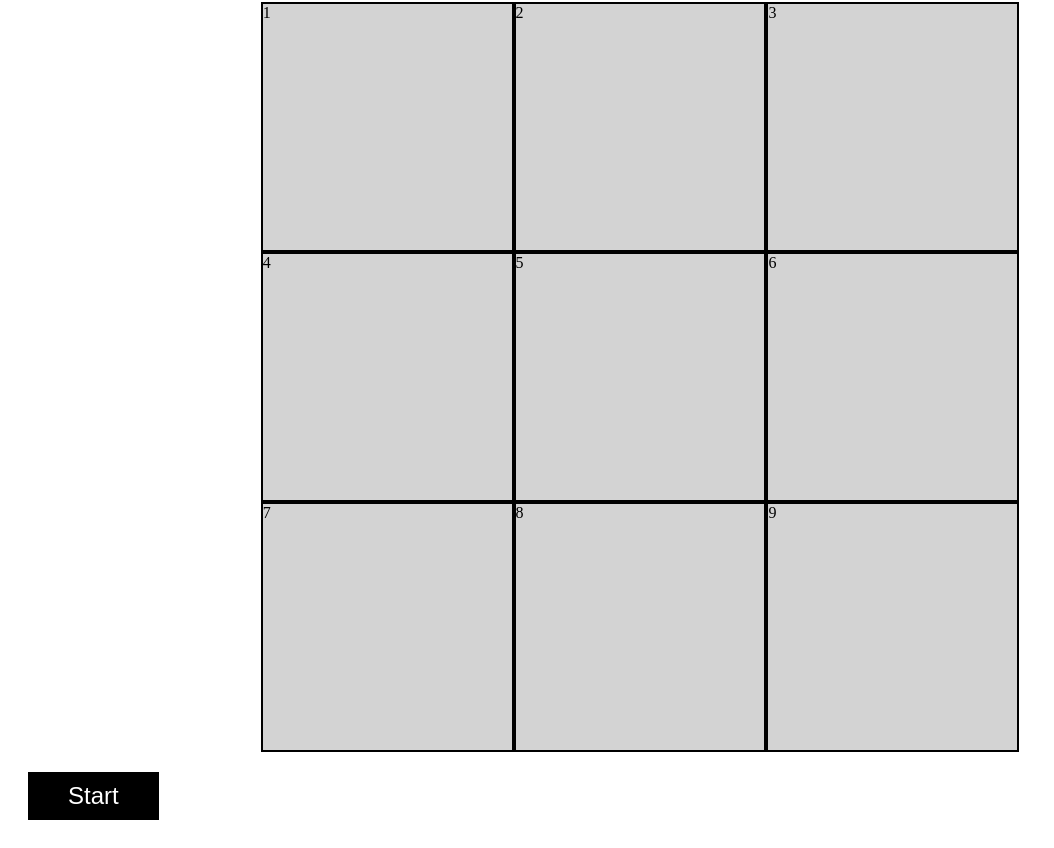
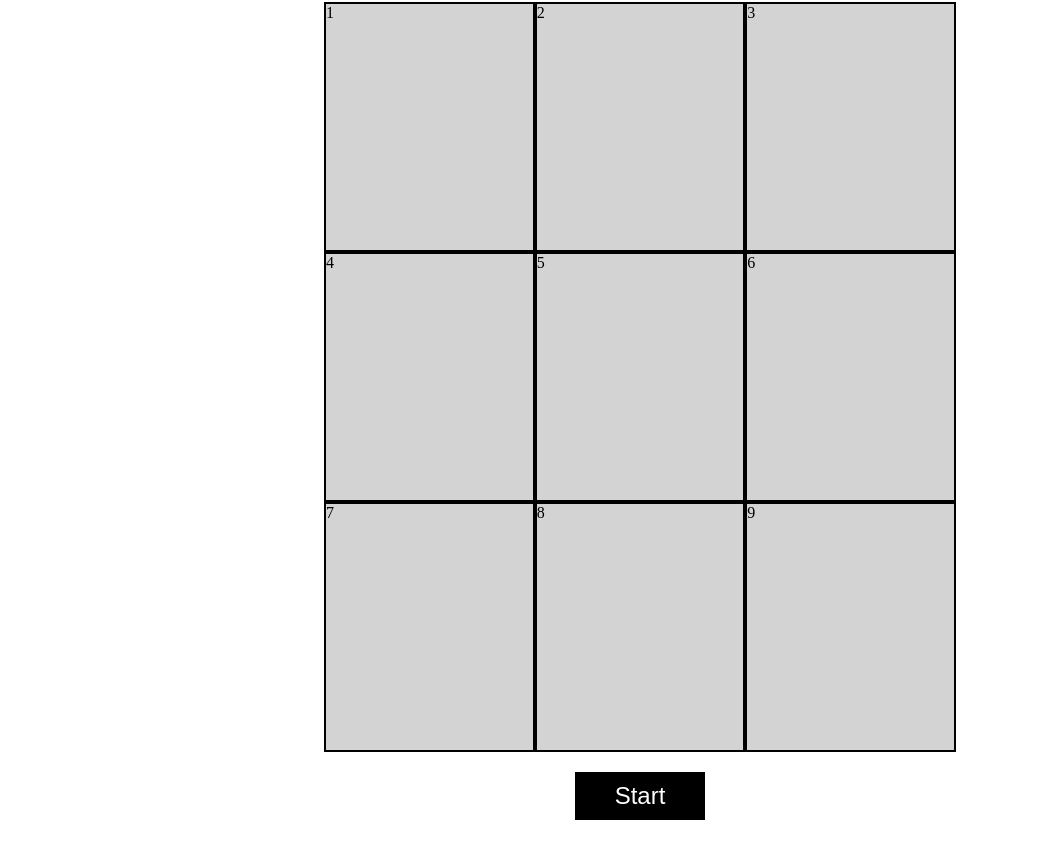
Before and after one commit to YJLeeGinter/gameproject, a plain HTML site: page index.html in a window 1280 px wide. Shown: the part 78-926 px from the top of the page, without its empty margins (0-1054 px from the left). Drawn offline with Linux system fonts and the light colour scheme.

Commit message:
moved the button to the center

```diff
--- a/cssgame.css
+++ b/cssgame.css
@@ -15,8 +15,8 @@ h1 {
     grid-template-columns: repeat(3, 1fr);
     grid-auto-rows: minmax(250px, auto);
     margin: 0% auto;
-    padding-left: var(--padding-size-left, 20%);
-    padding-right: var(--padding-size-right, 20%);
+    padding-left: var(--padding-size-left, 25%);
+    padding-right: var(--padding-size-right, 25%);
 
 }
 
@@ -50,3 +50,8 @@ h1 {
     background-color: red;
     cursor: pointer;
 }
+
+.container{
+    display: flex;
+    justify-content: center;
+}
--- a/index.html
+++ b/index.html
@@ -36,6 +36,8 @@
           9
         </div>
     </div>
+    <div class="container">
         <button class="button">Start</button>
+    </div>
     </body>
 </html>
```
